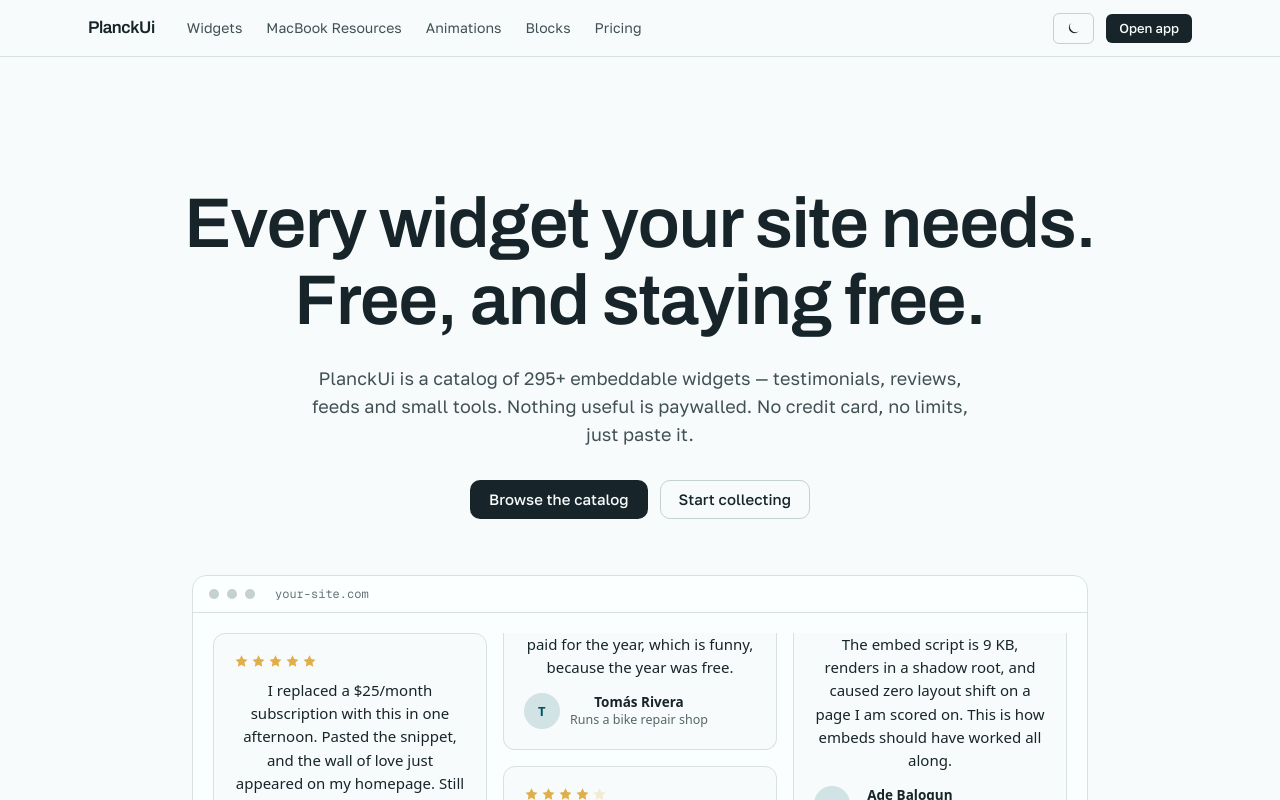
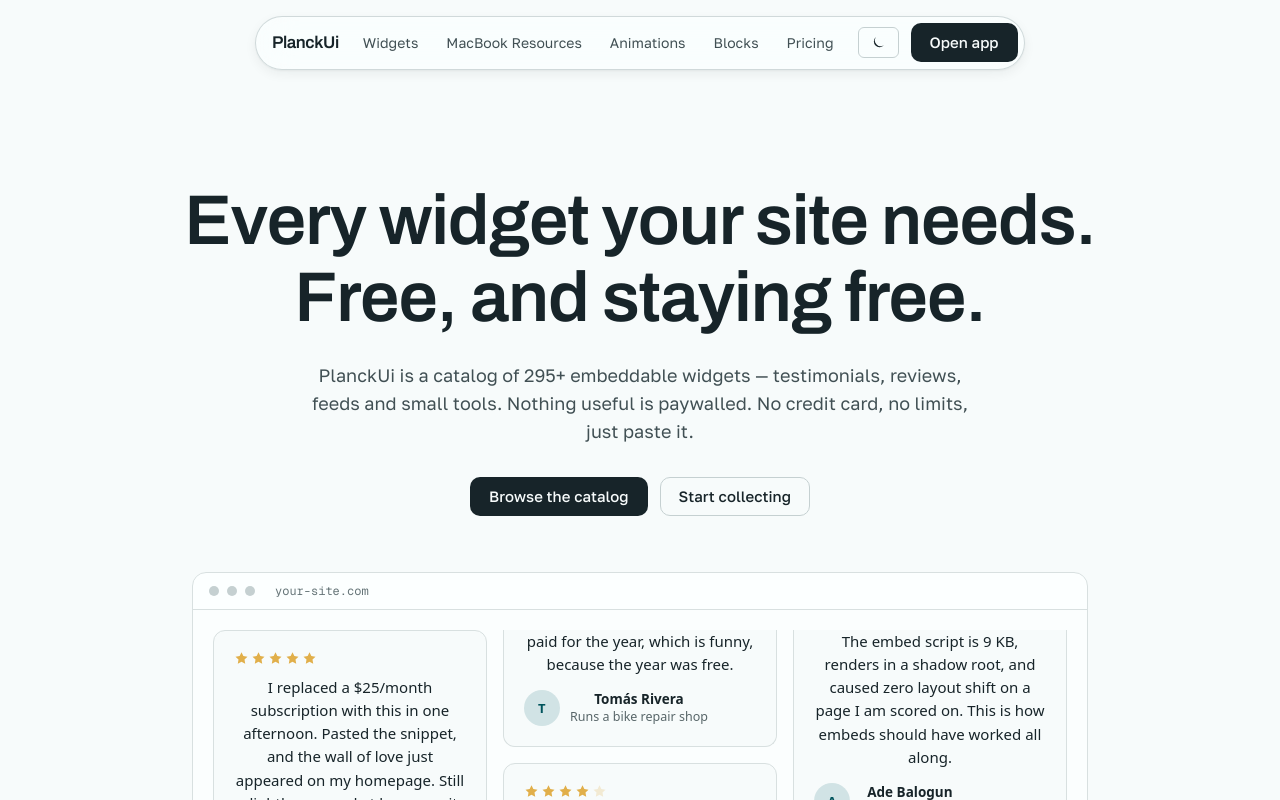
Before and after one commit to LUCAPOPESCU29/planckui, a Next.js app: page / in a window 1280 px wide. Shown: the top 800 px of the page. Built offline with nearby package versions, Linux system fonts and the light colour scheme.

Commit message:
Nav: frosted glass pill (Nav 01) — sticky, centered, vibrancy over content

```diff
--- a/src/app/globals.css
+++ b/src/app/globals.css
@@ -549,3 +549,14 @@
     transform: translateY(-4px) scale(0.98);
   }
 }
+
+/* frosted pill nav (Nav 01) */
+.glass-pill-nav {
+  display: inline-flex; align-items: center; gap: 0.75rem;
+  padding: 0.4rem 0.4rem 0.4rem 1rem; border-radius: 999px;
+  border: 1px solid color-mix(in oklab, var(--line-2) 80%, transparent);
+  background: color-mix(in oklab, var(--surface) 62%, transparent);
+  -webkit-backdrop-filter: blur(18px) saturate(1.7);
+  backdrop-filter: blur(18px) saturate(1.7);
+  box-shadow: var(--shadow-md);
+}
--- a/src/components/SiteChrome.tsx
+++ b/src/components/SiteChrome.tsx
@@ -13,37 +13,34 @@
 }
 
 export function SiteNav() {
+  const links = [
+    { href: "/gallery", label: "Widgets" },
+    { href: "/macbook-resources", label: "MacBook Resources" },
+    { href: "/animations", label: "Animations" },
+    { href: "/blocks", label: "Blocks" },
+    { href: "/#pricing", label: "Pricing" },
+  ];
   return (
-    <header className="border-b border-line">
-      <div className="mx-auto flex h-14 max-w-6xl items-center justify-between px-6">
-        <div className="flex items-center gap-8">
-          <Wordmark />
-          <nav className="hidden items-center gap-6 text-sm text-ink-2 sm:flex">
-            <Link href="/gallery" className="transition-colors hover:text-ink">
-              Widgets
+    <div className="sticky top-4 z-50 flex justify-center px-4">
+      <nav aria-label="Main" className="glass-pill-nav">
+        <Wordmark />
+        <div className="hidden items-center gap-1 text-sm text-ink-2 sm:flex">
+          {links.map((l) => (
+            <Link
+              key={l.href}
+              href={l.href}
+              className="rounded-full px-3 py-1.5 transition-colors duration-150 hover:bg-surface-2 hover:text-ink"
+            >
+              {l.label}
             </Link>
-            <Link href="/macbook-resources" className="transition-colors hover:text-ink">
-              MacBook Resources
-            </Link>
-            <Link href="/animations" className="transition-colors hover:text-ink">
-              Animations
-            </Link>
-            <Link href="/blocks" className="transition-colors hover:text-ink">
-              Blocks
-            </Link>
-            <Link href="/#pricing" className="transition-colors hover:text-ink">
-              Pricing
-            </Link>
-          </nav>
+          ))}
         </div>
-        <div className="flex items-center gap-3">
-          <ThemeToggle />
-          <Link href="/dashboard" className="btn btn-primary btn-sm">
-            Open app
-          </Link>
-        </div>
-      </div>
-    </header>
+        <ThemeToggle />
+        <Link href="/dashboard" className="btn btn-primary rounded-full">
+          Open app
+        </Link>
+      </nav>
+    </div>
   );
 }
 
```
